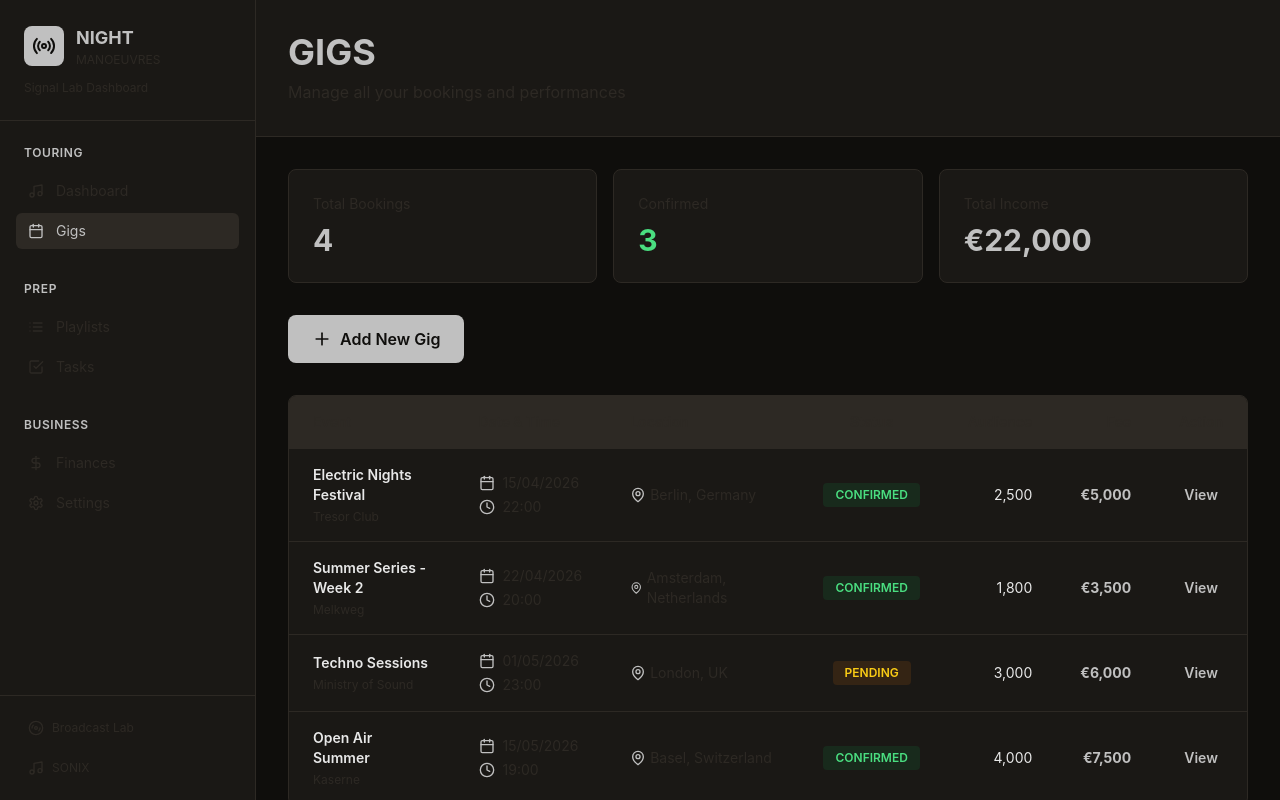
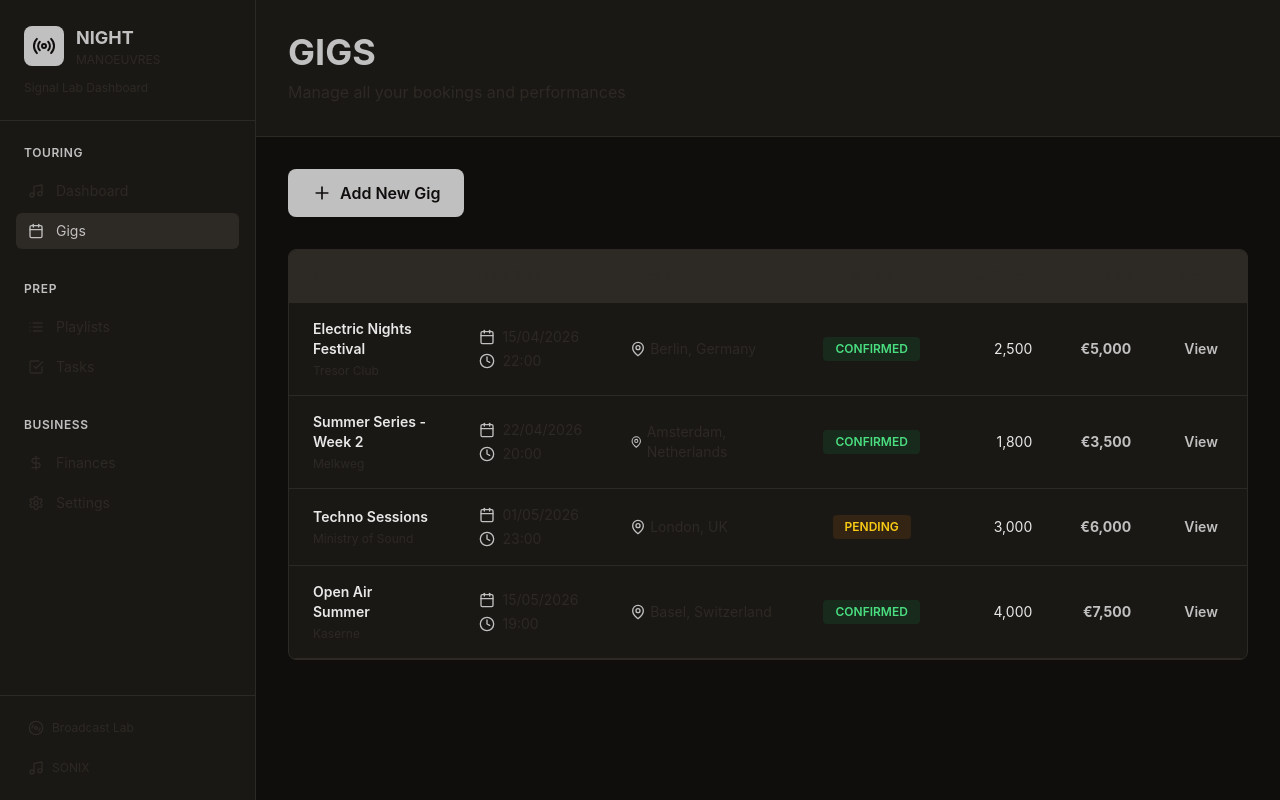
Before and after one commit to absoluteisherenow/signallab, a Next.js app: page /gigs in a window 1280 px wide. Built offline with nearby package versions, Linux system fonts and the light colour scheme.

Commit message:
Quick fix: Remove sensitive metric boxes from Dashboard and GigsList, ensure clickability

```diff
--- a/src/components/dashboard/Dashboard.tsx
+++ b/src/components/dashboard/Dashboard.tsx
@@ -122,26 +122,6 @@ export function Dashboard() {
             </Link>
           ))}
         </div>
-
-        {/* Quick Stats Section */}
-        <div className="mt-12 grid grid-cols-3 gap-4 max-w-6xl">
-          <div className="bg-night-gray border border-night-dark-gray rounded-lg p-6">
-            <p className="text-night-dark-gray text-sm mb-2">Total Upcoming Shows</p>
-            <p className="text-3xl font-bold text-night-silver">{upcomingShows.length}</p>
-          </div>
-          <div className="bg-night-gray border border-night-dark-gray rounded-lg p-6">
-            <p className="text-night-dark-gray text-sm mb-2">Total Expected Audience</p>
-            <p className="text-3xl font-bold text-night-silver">
-              {upcomingShows.reduce((sum, s) => sum + s.audience, 0).toLocaleString()}
-            </p>
-          </div>
-          <div className="bg-night-gray border border-night-dark-gray rounded-lg p-6">
-            <p className="text-night-dark-gray text-sm mb-2">Confirmed Events</p>
-            <p className="text-3xl font-bold text-night-silver">
-              {upcomingShows.filter(s => s.status === 'confirmed').length}
-            </p>
-          </div>
-        </div>
       </div>
     </div>
   )
--- a/src/components/gigs/GigDetail.tsx
+++ b/src/components/gigs/GigDetail.tsx
@@ -269,9 +269,9 @@ export function GigDetail({ gigId }: GigDetailProps) {
       {/* Header with back link */}
       <div className="border-b border-night-dark-gray bg-night-gray">
         <div className="p-8">
-          <Link href="/" className="inline-flex items-center gap-2 text-night-light hover:text-night-silver transition-colors mb-4">
+          <Link href="/gigs" className="inline-flex items-center gap-2 text-night-light hover:text-night-silver transition-colors mb-4">
             <ArrowLeft className="w-4 h-4" />
-            <span>Back to Shows</span>
+            <span>Back to Gigs</span>
           </Link>
           <h1 className="text-5xl font-bold text-night-silver tracking-tight">{gig.title}</h1>
           <p className="text-night-light mt-3 text-lg">{gig.venue}, {gig.location}</p>
--- a/src/components/gigs/GigsList.tsx
+++ b/src/components/gigs/GigsList.tsx
@@ -1,6 +1,7 @@
 'use client'
 
 import Link from 'next/link'
+import { useRouter } from 'next/navigation'
 import { Calendar, MapPin, Clock, Plus } from 'lucide-react'
 import { Header } from '@/components/dashboard/Header'
 
@@ -64,8 +65,7 @@ const gigs: Gig[] = [
 ]
 
 export function GigsList() {
-  const totalFees = gigs.reduce((sum, gig) => sum + gig.fee, 0)
-  const confirmedCount = gigs.filter(g => g.status === 'confirmed').length
+  const router = useRouter()
 
   return (
     <div className="min-h-screen bg-night-black">
@@ -73,22 +73,6 @@ export function GigsList() {
 
       <div className="p-8">
         <div className="max-w-6xl mx-auto">
-          {/* Stats */}
-          <div className="grid grid-cols-3 gap-4 mb-8">
-            <div className="bg-night-gray border border-night-dark-gray rounded-lg p-6">
-              <p className="text-night-dark-gray text-sm mb-2">Total Bookings</p>
-              <p className="text-3xl font-bold text-night-silver">{gigs.length}</p>
-            </div>
-            <div className="bg-night-gray border border-night-dark-gray rounded-lg p-6">
-              <p className="text-night-dark-gray text-sm mb-2">Confirmed</p>
-              <p className="text-3xl font-bold text-green-400">{confirmedCount}</p>
-            </div>
-            <div className="bg-night-gray border border-night-dark-gray rounded-lg p-6">
-              <p className="text-night-dark-gray text-sm mb-2">Total Income</p>
-              <p className="text-3xl font-bold text-night-silver">€{totalFees.toLocaleString()}</p>
-            </div>
-          </div>
-
           {/* Add Gig Button */}
           <button className="mb-8 flex items-center gap-2 px-6 py-3 bg-night-silver text-night-black rounded-lg font-semibold hover:bg-night-light transition-colors">
             <Plus className="w-5 h-5" />
@@ -114,11 +98,14 @@ export function GigsList() {
                   {gigs.map((gig) => (
                     <tr
                       key={gig.id}
-                      className="border-b border-night-dark-gray hover:bg-night-dark-gray transition-colors"
+                      className="border-b border-night-dark-gray hover:bg-night-dark-gray transition-colors cursor-pointer group"
+                      onClick={() => {
+                        router.push(`/gigs/${gig.id}`)
+                      }}
                     >
                       <td className="py-4 px-6">
                         <div>
-                          <p className="text-night-light font-semibold">{gig.title}</p>
+                          <p className="text-night-light font-semibold group-hover:text-night-silver transition-colors">{gig.title}</p>
                           <p className="text-night-dark-gray text-xs mt-1">{gig.venue}</p>
                         </div>
                       </td>
@@ -159,6 +146,7 @@ export function GigsList() {
                         <Link
                           href={`/gigs/${gig.id}`}
                           className="text-night-silver hover:text-night-light transition-colors font-semibold"
+                          onClick={(e) => e.stopPropagation()}
                         >
                           View
                         </Link>
```
